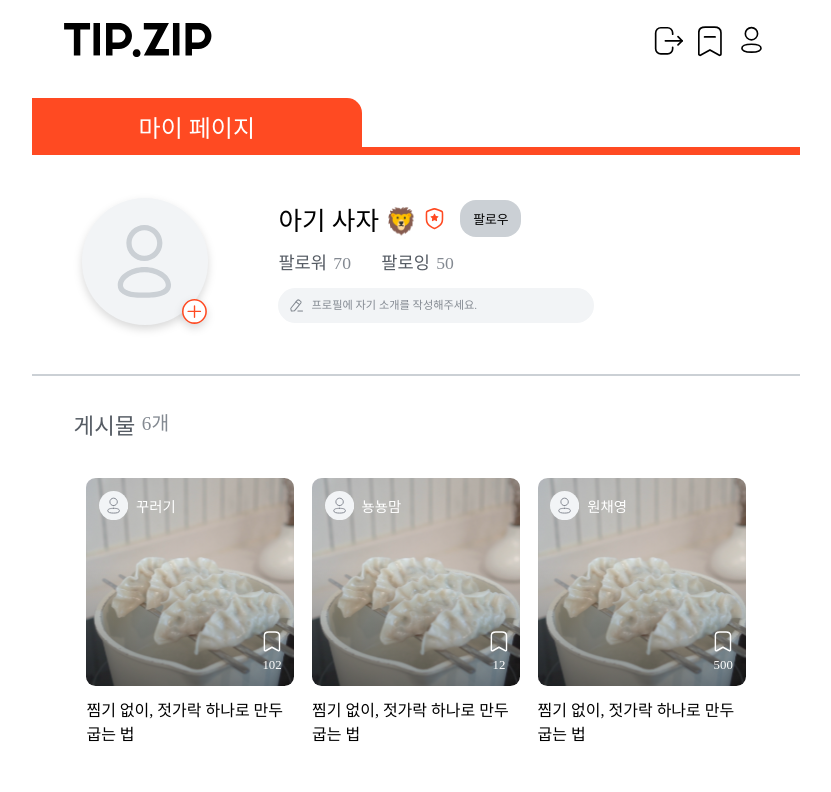
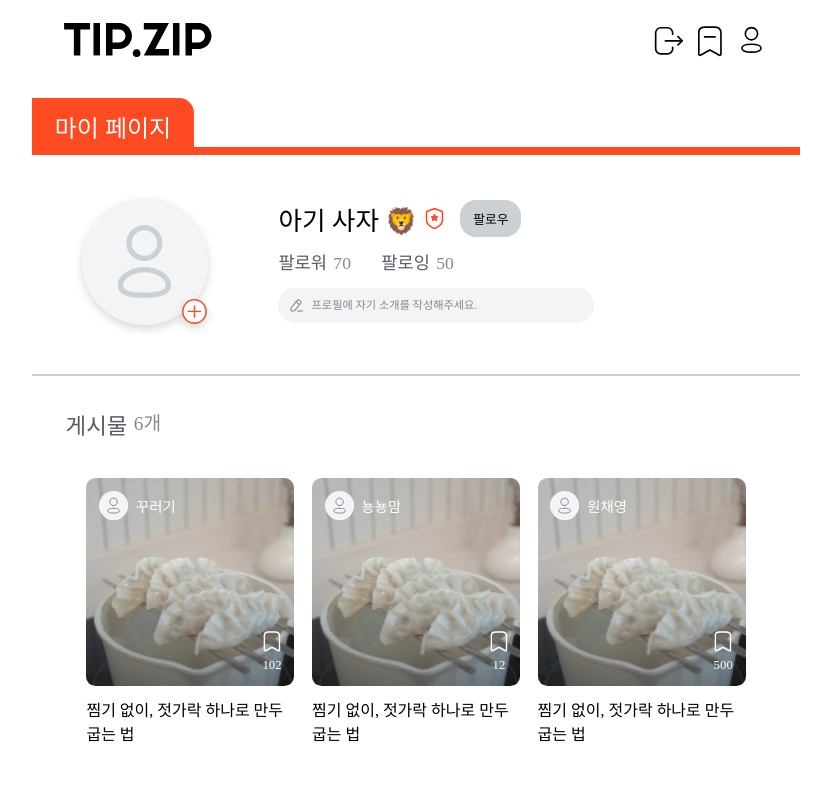
Before and after one commit to TIP-ZIP/TIPZIP_FE, a React (Vite) app: page /mypage in a window 1280 px wide. Shown: the top 792 px of the page, without its empty margins (224-1055 px from the left). Built offline with nearby package versions, Linux system fonts and the light colour scheme; a web font is replaced by a local one.

Commit message:
fix: 스타일 디테일 수정

```diff
--- a/src/components/home/PostList/PostList.Styled.ts
+++ b/src/components/home/PostList/PostList.Styled.ts
@@ -8,12 +8,12 @@ import profileImg from '@assets/svgs/defaultProfile.svg';
 
 export const PostList = styled.div<{ $isMypage?: boolean }>`
   display: grid;
-  position: ${({ $isMypage }) => ($isMypage ? 'relative' : 'absolute')};
+  /* position: ${({ $isMypage }) => ($isMypage ? 'relative' : 'absolute')}; */
   grid-template-columns: repeat(2, 1fr);
   gap: 2.3rem 1.1rem;
-  margin-top: ${({ $isMypage }) => ($isMypage ? '0' : '8.4rem')};
+  margin-top: ${({ $isMypage }) => ($isMypage ? '0' : '9.8rem')};
   padding-bottom: ${({ $isMypage }) => ($isMypage ? '0' : '6.2rem')};
-  max-height: 100%;
+  /* max-height: 100%; */
   @media (min-width: 768px) {
     ${({ $isMypage }) => $isMypage && `grid-template-columns: repeat(3, 1fr);`}
   }
--- a/src/components/mypage/PostSection/PostSection.Styled.ts
+++ b/src/components/mypage/PostSection/PostSection.Styled.ts
@@ -2,10 +2,10 @@ import styled from 'styled-components';
 
 export const PostSection = styled.div`
   display: flex;
+  width: 100%;
   justify-content: center;
   align-items: center;
   flex-direction: column;
-
   gap: 2.4rem;
 `;
 
@@ -26,5 +26,5 @@ export const PostInfo = styled.div`
   align-items: center;
   margin-top: 2rem;
   width: 100%;
-  padding-left: 2.6rem;
+  padding-left: 2.1rem;
 `;
--- a/src/components/mypage/ProfileSection/ProfileSection.Styled.ts
+++ b/src/components/mypage/ProfileSection/ProfileSection.Styled.ts
@@ -10,6 +10,7 @@ export const ProfileContainer = styled.div`
   align-items: center;
   gap: 4.4rem;
   padding: 2.7rem 2.5rem 3.1rem 3.1rem;
+  width: 100%;
 `;
 
 export const Profile = styled.img`
@@ -111,6 +112,7 @@ export const IntroduceSection = styled.div`
   padding-left: 0.8rem;
   gap: 0.6rem;
   height: 2.2rem;
+  box-sizing: border-box;
   border-radius: 30px;
   background-color: ${({ theme }) => theme.colors.TZ_Monochrome[100]};
 `;
--- a/src/pages/home/Home.Styled.tsx
+++ b/src/pages/home/Home.Styled.tsx
@@ -14,7 +14,7 @@ export const HomeLayout = styled.div`
 `;
 
 export const Container = styled.div`
-  padding: 0 2rem;
+  /* padding: 0 2rem; */
 `;
 
 export const PostInfoBar = styled.div`
--- a/src/pages/mypage/Mypage.Styled.ts
+++ b/src/pages/mypage/Mypage.Styled.ts
@@ -2,8 +2,10 @@ import styled from 'styled-components';
 
 export const Container = styled.div`
   width: 100%;
+  max-width: 768px;
+  min-width: 375px;
   min-height: 100vh;
-  padding: 2.6rem 0;
+  padding: 2rem 0;
   padding-top: 1rem;
 `;
 
@@ -16,6 +18,7 @@ export const Zip = styled.div`
 
 export const ZipShape = styled.div`
   display: flex;
+  flex: 0;
   align-items: center;
   justify-content: center;
   min-width: 10.12rem;
@@ -29,8 +32,7 @@ export const ZipShape = styled.div`
 `;
 
 export const ZipLine = styled.div`
-  min-width: 27.4rem;
-  width: 100%;
+  flex: 1;
   height: 0.5rem;
   background-color: ${({ theme }) => theme.colors.TZ_Signature[500]};
 `;
@@ -55,3 +57,11 @@ export const GrayLine = styled.div`
   height: 0.1rem;
   background-color: ${({ theme }) => theme.colors.TZ_Monochrome[300]};
 `;
+
+export const PostWrapper = styled.div`
+  display: flex;
+  width: 100%;
+  flex-direction: column;
+  align-items: center;
+  justify-content: center;
+`;
--- a/src/pages/mypage/Mypage.tsx
+++ b/src/pages/mypage/Mypage.tsx
@@ -60,6 +60,7 @@ const Mypage: React.FC = () => {
         onIntroductionClick={handleIntroductionClick}
         isOwnProfile={false}
       />
+      <S.PostWrapper>
         <S.GrayLine />
         <PostSection posts={posts} handleBookmarkClick={handleBookmarkClick} />
         <S.Text>{nickname} 님만의 꿀팁을 공유해주세요!</S.Text>
@@ -72,6 +73,7 @@ const Mypage: React.FC = () => {
           handleIntroductionChange={handleIntroductionChange}
           closeEditor={closeEditor}
         />
+      </S.PostWrapper>
     </S.Container>
   );
 };
```
Lines whose indentation alone changed are shown as unchanged.
